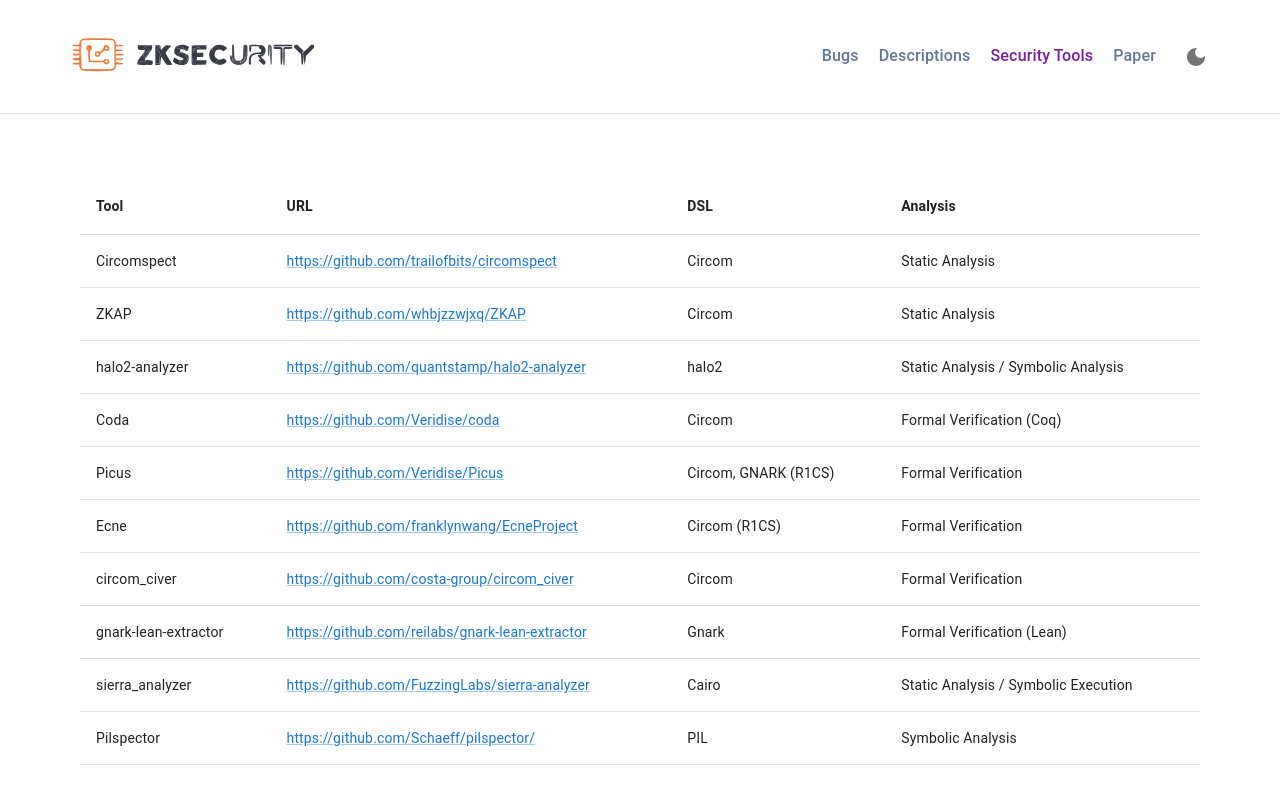
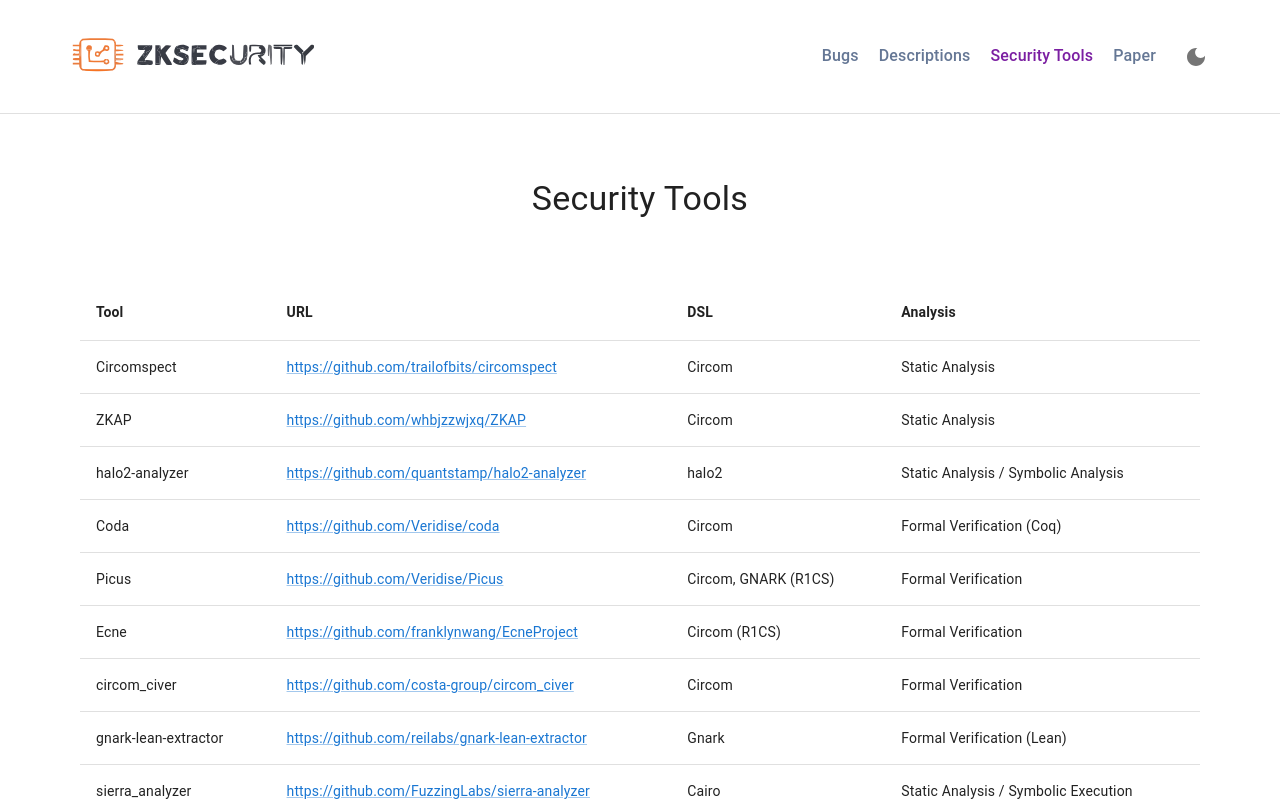
Before and after one commit to zksecurity/zkbugs-website, a React (Vite) app: page /tools in a window 1280 px wide. Shown: the top 801 px of the page. Built offline with nearby package versions, Linux system fonts and the light colour scheme.

Commit message:
Add a title to security tools page

```diff
--- a/src/pages/tools/ToolsPage.jsx
+++ b/src/pages/tools/ToolsPage.jsx
@@ -1,9 +1,16 @@
+import { Typography } from "@mui/material";
 import Container from "../../components/layout/Container";
 import ToolsTable from "../../components/tools-table/ToolsTable";
 
 function ToolsPage() {
   return (
     <Container sx={{ marginTop: "4rem" }}>
+      <Typography
+        variant="h4"
+        sx={{ textAlign: "center", marginBottom: "4rem" }}
+      >
+        Security Tools
+      </Typography>
       <ToolsTable />
     </Container>
   );
```
